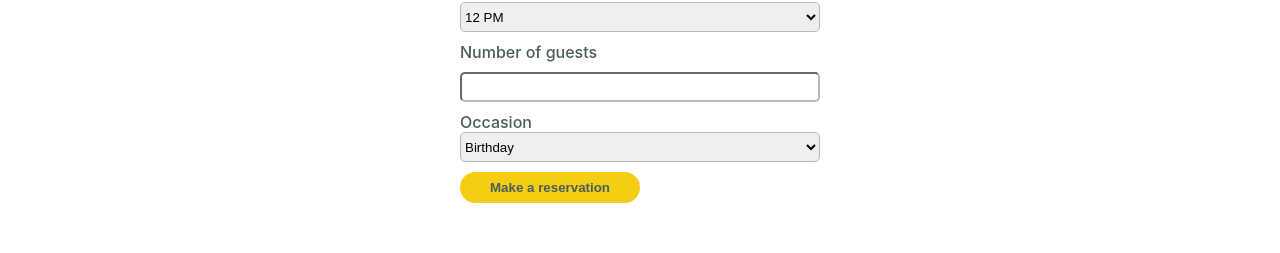
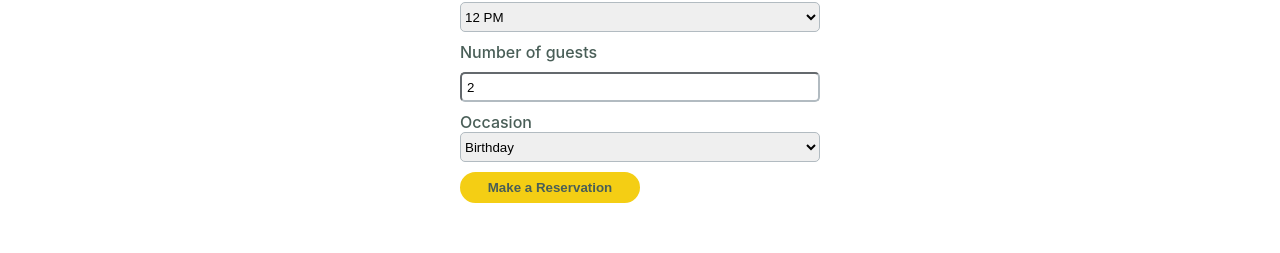
Before and after one commit to ismeet010/little-lemon-app, a React (Create React App) app: page /little-lemon-app/reservation in a window 1280 px wide. Shown: the part 249-502 px from the top of the page. Built offline with nearby package versions, Linux system fonts and the light colour scheme.

Commit message:
adds booking table functionality

```diff
--- a/src/App.js
+++ b/src/App.js
@@ -7,7 +7,7 @@ import { BrowserRouter, Routes, Route } from 'react-router-dom';
 // import Header from './components/Header';
 import Main from './components/Main';
 import Footer from './components/Footer/Footer';
-import Reservation from './components/Reservation';
+import BookingPage from "./components/reservation/BookingPage";
 import Ourstory from './components/About/Ourstory';
 import Underconstruction from './components/Underconstruction';
 import RightNav from './components/navbar/RightNav';
@@ -16,8 +16,8 @@ import Menu from './components/menu/Menu';
 function App() {
   return (
     <BrowserRouter>
-        {/* Link and NavLink are different as when we click on navlink it gets a class="active" in it */}
-        {/* <Burger /> */}
+      {/* Link and NavLink are different as when we click on navlink it gets a class="active" in it */}
+      {/* <Burger /> */}
       <RightNav />
       <main>
         <Routes>
@@ -26,7 +26,7 @@ function App() {
           <Route path="little-lemon-app/about" element={<Ourstory />} />
           <Route
             path="little-lemon-app/reservation"
-            element={<Reservation />}
+            element={<BookingPage />}
           />
           <Route
             path="little-lemon-app/login"
--- a/src/components/Reservation.js
+++ /dev/null
@@ -1,50 +0,0 @@
-import React from 'react'
-import "../reservation.css"
-
-const Reservation = () => {
-    const availableTimes = [
-      "12",
-      "2",
-      "4",
-      "6",
-      "8",
-    ];
-
-    function reserve(e) {
-      e.preventDefault();
-    }
-
-  return (
-    <div className="reserDiv">
-      <h2 className="white-bold">Table Reservation</h2>
-      <form className="reservationForm" onSubmit={reserve}>
-        <label htmlFor="date">Date</label>
-        <input type="date" id="date"></input>
-        <label htmlFor="time">Time</label>
-        <select name="time" id="time">
-          {availableTimes.map((e) => (
-            <option value={Number(e)}>{e} PM</option>
-          ))}
-          {/* <option value="12">12:00 PM</option>
-          <option value="2">2:00 PM</option>
-          <option value="4">4:00 PM</option>
-          <option value="6">6:00 PM</option>
-          <option value="8">8:00 PM</option> */}
-        </select>
-        <label htmlFor="guests">Number of guests</label>
-        <input type="number" min="2" max="15" id="guests"></input>
-        <label htmlFor="occasn">Occasion</label>
-        <select name="Occasion" id="occasn">
-          <option value="bday">Birthday</option>
-          <option value="aniversary">Aniversary</option>
-        </select>
-        <button className="buttongap" type="submit">
-          {" "}
-          Make a reservation{" "}
-        </button>
-      </form>
-    </div>
-  );
-}
-
-export default Reservation
--- /dev/null
+++ b/src/components/reservation/BookingForm.js
@@ -0,0 +1,81 @@
+import React, {useState} from 'react'
+
+const BookingForm = (props) => {
+  // Initialize state for form fields
+  const [formData, setFormData] = useState({
+    date: "",
+    time: props.availableTimes[0],
+    guests: 2,
+    occasion: "bday",
+  });
+
+  // Handler function to update state when form fields change
+  const handleInputChange = (e) => {
+    const { id, value } = e.target;
+
+    // Update the corresponding field in the state
+    setFormData((prevData) => ({
+      ...prevData,
+      [id]: value,
+    }));
+  };
+
+  // Handler function for form submission
+  const handleSubmit = (e) => {
+    e.preventDefault();
+    props.onReservation(formData);
+  };
+
+  return (
+    <form className="reservationForm" onSubmit={handleSubmit}>
+      <label htmlFor="date">Date</label>
+      <input
+        type="date"
+        id="date"
+        value={formData.date}
+        onChange={handleInputChange}
+      ></input>
+      <label htmlFor="time">Time</label>
+      <select
+        name="time"
+        id="time"
+        value={formData.time}
+        onChange={handleInputChange}
+      >
+        {props.availableTimes.map((e) => (
+          <option value={Number(e)}>{e} PM</option>
+        ))}
+        {/* <option value="12">12:00 PM</option>
+          <option value="2">2:00 PM</option>
+          <option value="4">4:00 PM</option>
+          <option value="6">6:00 PM</option>
+          <option value="8">8:00 PM</option> */}
+      </select>
+      <label htmlFor="guests">Number of guests</label>
+      <input
+        type="number"
+        min="2"
+        max="15"
+        id="guests"
+        value={formData.guests}
+        onChange={handleInputChange}
+      ></input>
+      <label htmlFor="occasn">Occasion</label>
+      <select
+        name="Occasion"
+        id="occasn"
+        value={formData.occasion}
+        onChange={handleInputChange}
+      >
+        <option value="bday">Birthday</option>
+        <option value="aniversary">Aniversary</option>
+      </select>
+      <button className="buttongap" type="submit">
+        {" "}
+        Make a Reservation{" "}
+      </button>
+    </form>
+  );
+}
+
+export default BookingForm
--- /dev/null
+++ b/src/components/reservation/BookingPage.js
@@ -0,0 +1,28 @@
+import React, { useState } from 'react'
+import "./reservation.css"
+import BookingForm from './BookingForm';
+
+const BookingPage = () => {
+  const [bookingDetails, setBookingDetails] = useState("")
+  const availableTimes = ["12", "2", "4", "6", "8"];
+
+  // Define a function to handle form data in BookingPage
+  const handleReservation = (formData) => {
+    // Perform actions with the form data in BookingPage
+    console.log('Form data in BookingPage:', formData);
+    // Add your logic here (e.g., make an API request, update state, etc.)
+    setBookingDetails(`your booking for date ${formData.date} has been successful!!`)
+  };
+
+
+  return (
+    <div className="reserDiv">
+      <h2 className="white-bold">Table Reservation</h2>
+      <BookingForm availableTimes={availableTimes} onReservation={handleReservation}  />
+
+      <div>{bookingDetails}</div>
+    </div>
+  );
+};
+
+export default BookingPage;
```
Also changed, not shown: src/components/reservation/reservation.css (renamed from src/reservation.css).
